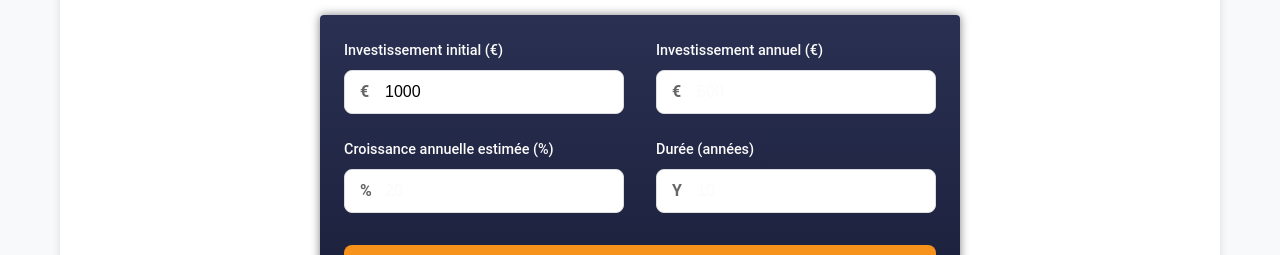
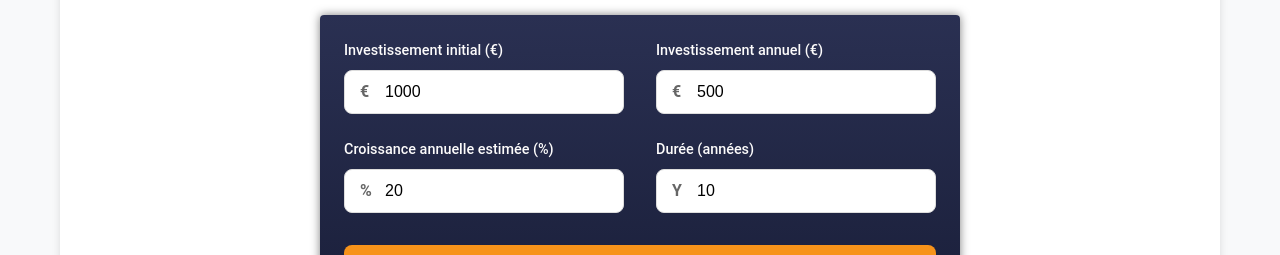
Before and after one commit to djoudj-dev/ng-calculator-bitcoin-app, an Angular app: page / in a window 1280 px wide. Shown: the part 302-557 px from the top of the page. Built offline with nearby package versions, Linux system fonts and the light colour scheme; no server answers.

Commit message:
style(user-input): set input text color to black for better visibility

```diff
--- a/src/app/user-input/user-input.component.html
+++ b/src/app/user-input/user-input.component.html
@@ -68,6 +68,7 @@
                 type="number"
                 [(ngModel)]="enteredAnnualInvestment"
                 min="0"
+                style="color: black;"
               />
             </div>
           </div>
@@ -86,6 +87,7 @@
                 type="number"
                 [(ngModel)]="enteredExpectedReturn"
                 min="0"
+                style="color: black;"
               />
             </div>
           </div>
@@ -101,6 +103,7 @@
                 [(ngModel)]="enteredDuration"
                 min="1"
                 max="50"
+                style="color: black;"
               />
             </div>
           </div>
```
